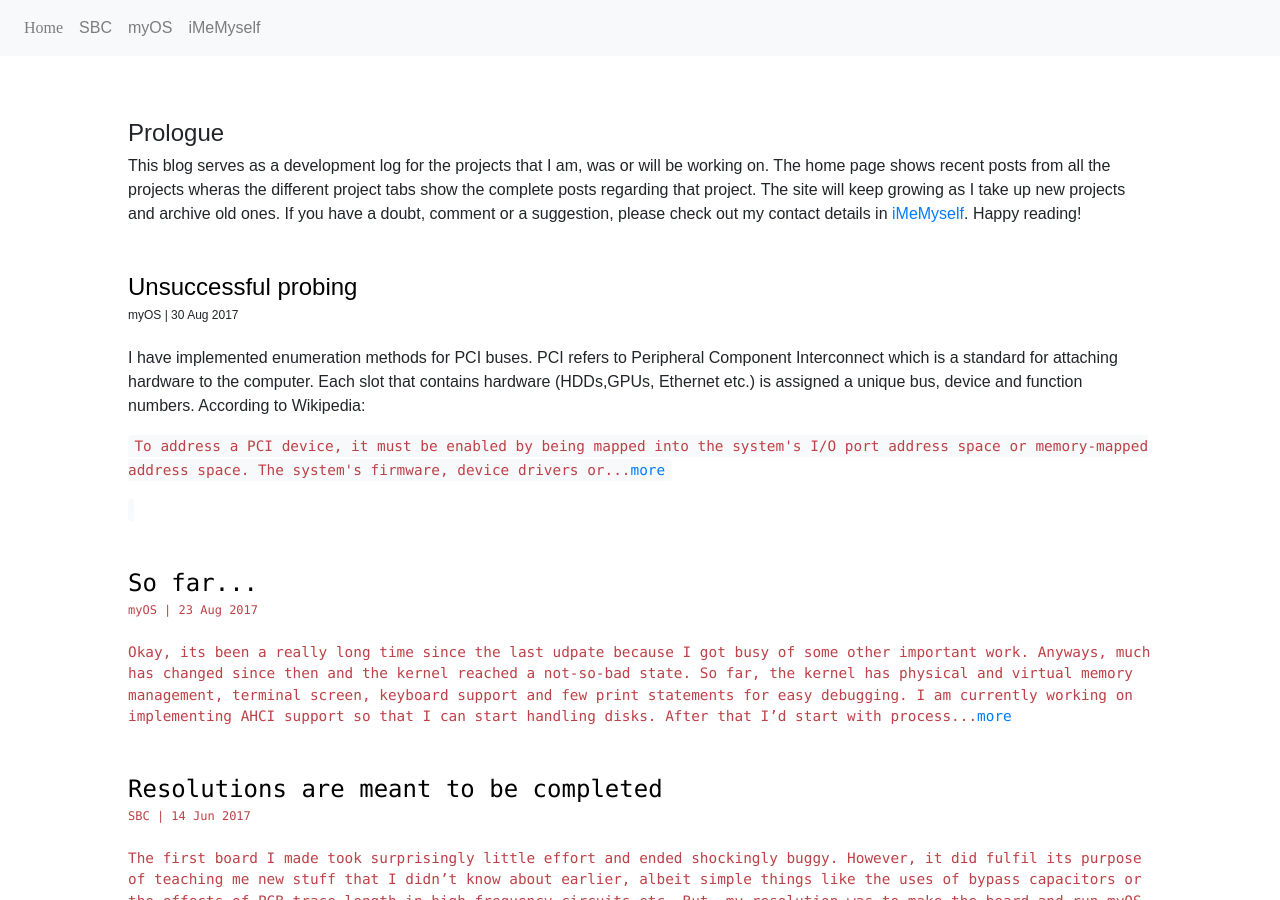
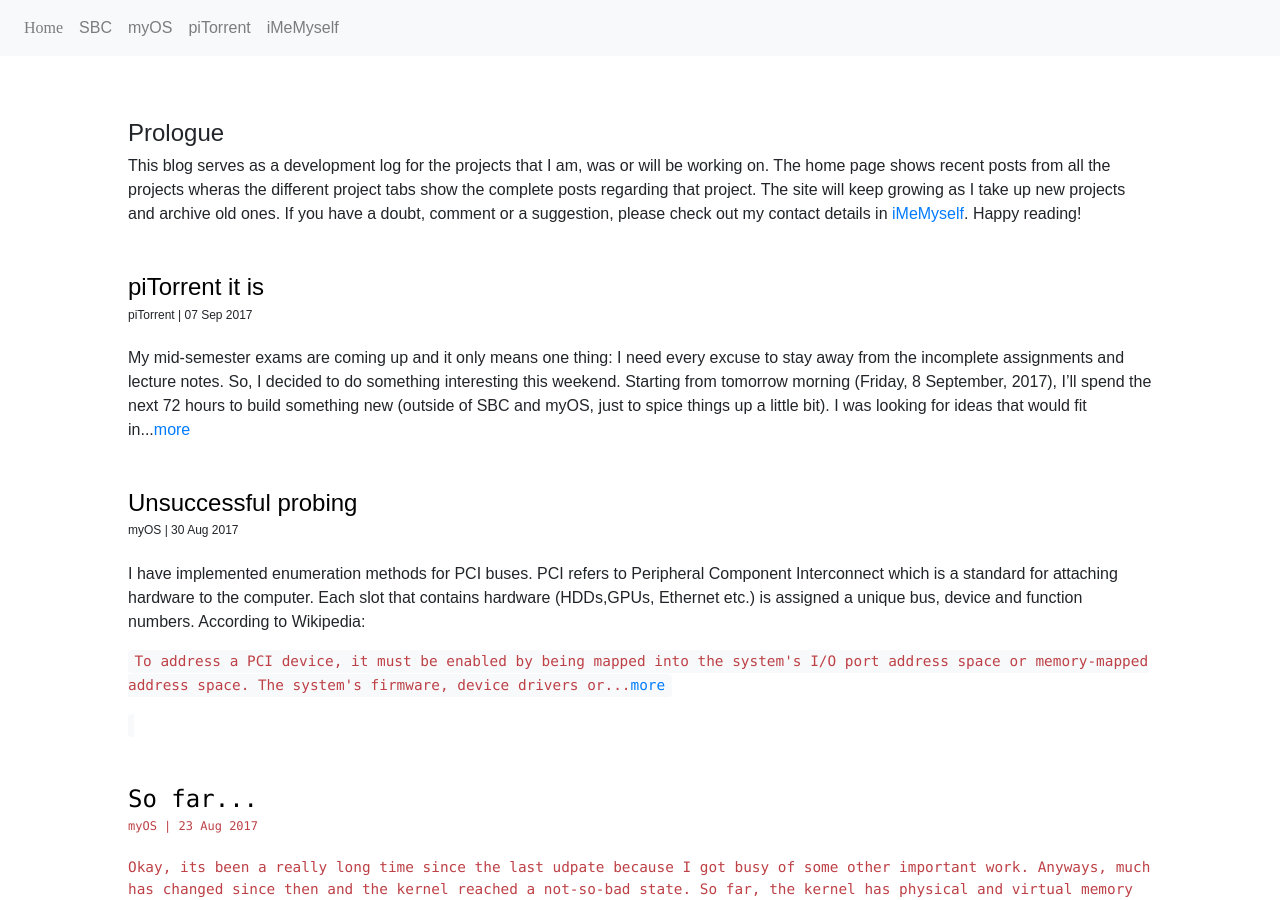
Before and after one commit to rithvikp1998/rithvikp1998.github.io, a Jekyll site: the page built from index.html, in a window 1280 px wide and 900 px high. Built offline with Jekyll 4.4.1, drawn with Linux system fonts in a browser that asks for light colours; some web fonts are replaced; some of the changed text lies outside the part shown.

Commit message:
New post and new category(piTorrent)

```diff
--- a/_layouts/default.html
+++ b/_layouts/default.html
@@ -22,6 +22,9 @@
 					<a class="nav-link" href="{{site.baseurl}}/myos.html">myOS</a>
 				</li>
 				<li class="nav-item">
+					<a class="nav-link" href="{{site.baseurl}}/pitorrent.html">piTorrent</a>
+				</li>
+				<li class="nav-item">
 					<a class="nav-link" href="{{site.baseurl}}/about.html">iMeMyself</a>
 				</li>
 			</ul>
--- /dev/null
+++ b/_posts/2017-09-07-pitorrent.md
@@ -0,0 +1,7 @@
+---
+title: piTorrent it is
+layout: post
+category: piTorrent
+---
+
+My mid-semester exams are coming up and it only means one thing: I need every excuse to stay away from the incomplete assignments and lecture notes. So, I decided to do something interesting this weekend. Starting from tomorrow morning (Friday, 8 September, 2017), I'll spend the next 72 hours to build something new (outside of SBC and myOS, just to spice things up a little bit). I was looking for ideas that would fit in a 72-hour window and I came across the [BitTorrent protocol](https://en.wikipedia.org/wiki/BitTorrent) and BitTorrent clients that use the protocol and I have decided to build one. It fulfils all the requirements to become my personal project: I use it almost every day, there are plenty of online resources if I get stuck and I know absolutely nothing about how it works. So that's it then. A 72-hour self-organised and self-judged hackathon. The code will be hosted on [Github](https://github.com/rithvikp1998) as usual and all the commits will be in a 72 hour window. One thing though, I haven't decided if I would update the blog simultaneously or after the end of the hackathon.
--- a/myos.html
+++ b/myos.html
@@ -10,7 +10,7 @@ layout: default
 {% for post in site.categories.myOS %}
 
 	<h4 style="margin-top: 48px;"><a href="{{post.url}}" style="color: black;">{{post.title}}</a></h4>
-	<h6 style="font-size: 12px; margin-bottom: 24px;">{{post.date | date_to_string}}</h6>
+	<h6 style="font-size: 12px; margin-bottom: 24px;">{{post.category}} | {{post.date | date_to_string}}</h6>
 	<p>{{post.content | truncatewords: 75}}<a href="{{post.url}}">more</a></p>
 
 {% endfor %}
--- /dev/null
+++ b/pitorrent.html
@@ -0,0 +1,16 @@
+---
+layout: default
+---
+
+<h4 style="margin-top: 48px;">Prologue</h4>
+<p>
+	piTorrent is a simple BitTorrent client written in Python 3. Just like everything else I do, there is nothing special about this except that I want to figure out how things work. I have looked a bit into the protocol and simple clients that other people built and it doesn't look code-heavy, so I added a little constraint here: I will build this as a 72-hour challenge, i.e., starting from reading the official spec, the entire project will be done in under 72 hours.
+</p>
+
+{% for post in site.categories.piTorrent %}
+
+	<h4 style="margin-top: 48px;"><a href="{{post.url}}" style="color: black;">{{post.title}}</a></h4>
+	<h6 style="font-size: 12px; margin-bottom: 24px;">{{post.category}} | {{post.date | date_to_string}}</h6>
+	<p>{{post.content | truncatewords: 75}}<a href="{{post.url}}">more</a></p>
+
+{% endfor %}
--- a/sbc.html
+++ b/sbc.html
@@ -9,7 +9,7 @@ layout: default
 {% for post in site.categories.SBC %}
 
 	<h4 style="margin-top: 48px;"><a href="{{post.url}}" style="color: black;">{{post.title}}</a></h4>
-	<h6 style="font-size: 12px; margin-bottom: 24px;">{{post.date | date_to_string}}</h6>
+	<h6 style="font-size: 12px; margin-bottom: 24px;">{{post.category}} | {{post.date | date_to_string}}</h6>
 	<p>{{post.content | truncatewords: 75}}<a href="{{post.url}}">more</a></p>
 
 {% endfor %}
```
